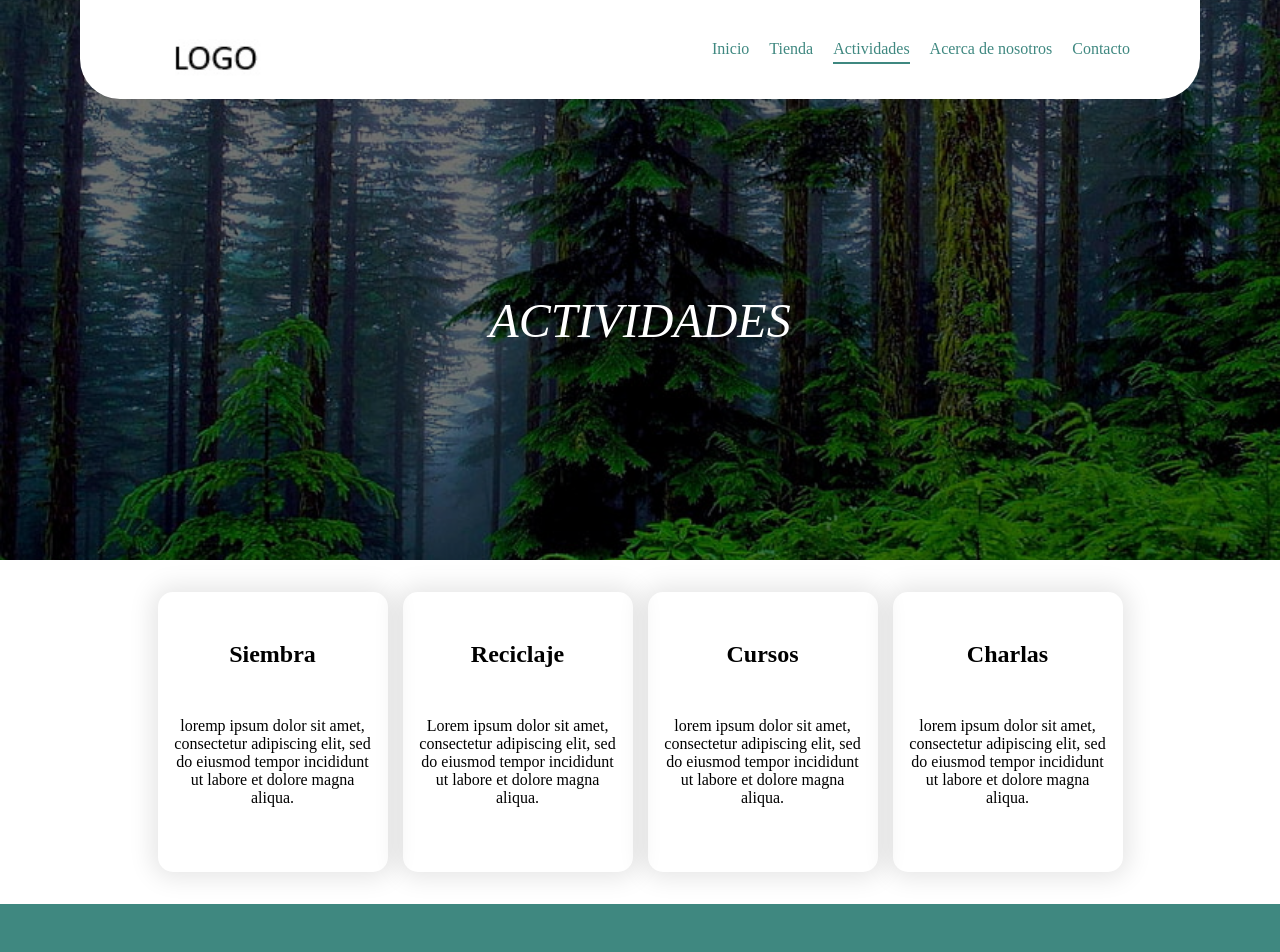
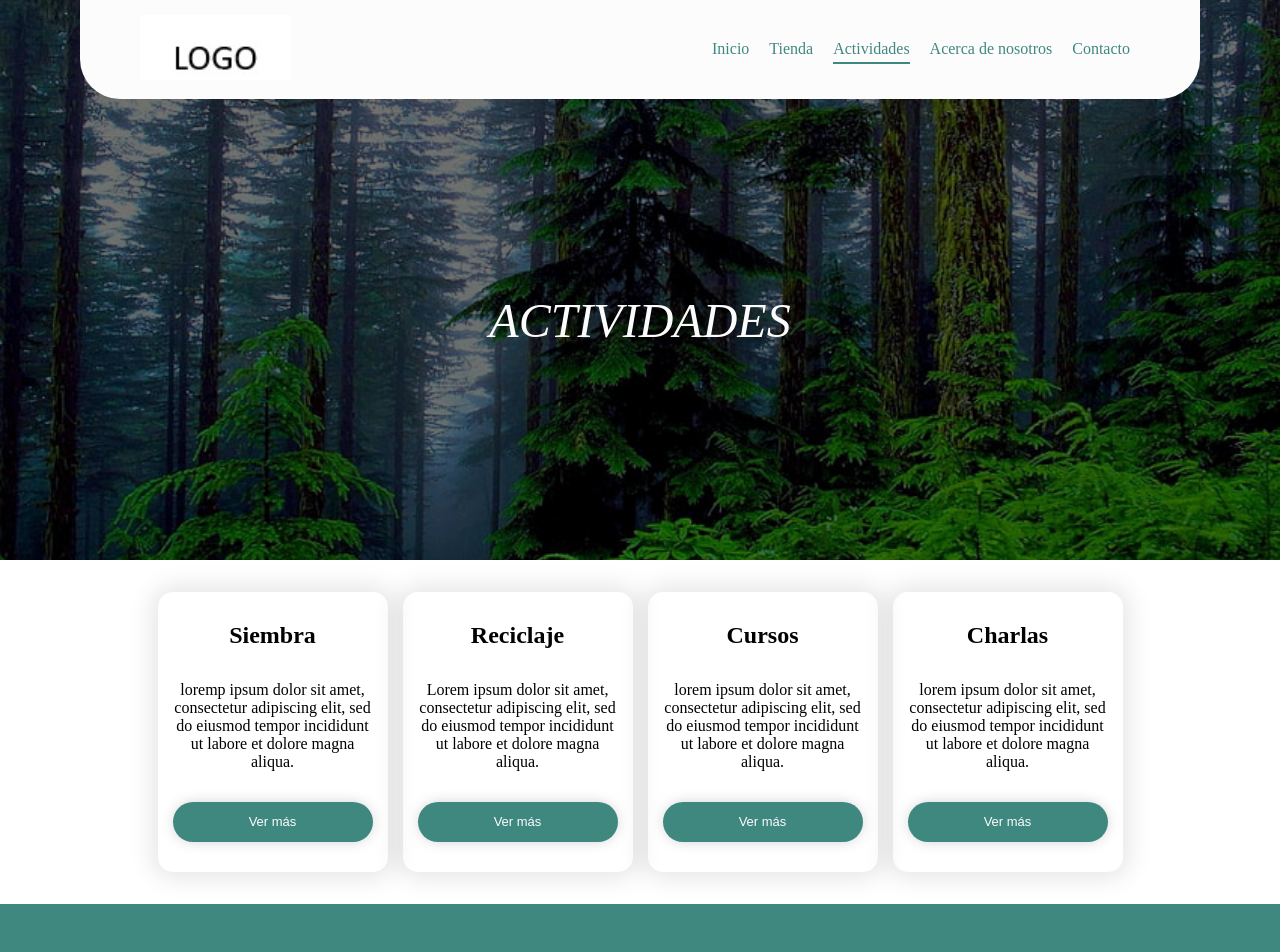
Before and after one commit to usbserviciocomunitario/ViveroWebPage, a React (Vite) app in the folder frontend/: page /actividades in a window 1280 px wide. Shown: the top 952 px of the page. Built offline with nearby package versions, Linux system fonts and the light colour scheme.

Commit message:
Incorporacion de pagina de siembra, conexion con boton y creacion del mismo

```diff
--- a/frontend/package.json
+++ b/frontend/package.json
@@ -10,13 +10,15 @@
     "preview": "vite preview"
   },
   "dependencies": {
-    "@tabler/icons-react": "^2.34.0",
+    "@heroicons/react": "^2.1.1",
+    "@tabler/icons-react": "^2.46.0",
     "react": "^18.2.0",
     "react-dom": "^18.2.0",
     "react-router-dom": "^6.16.0",
     "react-slick": "^0.29.0",
     "slick-carousel": "^1.8.1",
-    "swiper": "^6.8.4"
+    "swiper": "^6.8.4",
+    "tabler-icons-react": "^1.56.0"
   },
   "devDependencies": {
     "@types/react": "^18.2.15",
--- a/frontend/src/components/ActivityCard/ActivityCard.jsx
+++ b/frontend/src/components/ActivityCard/ActivityCard.jsx
@@ -1,12 +1,18 @@
 import React from 'react';
 import PropTypes from 'prop-types';
+import { Button } from '../Button/Button';
 import './ActivityCard.scss';
 
 export const ActivityCard = ({ title, description }) => {
+    const handleButtonClick = () => {
+        window.location.replace('/actividades/siembra');
+    };
+
     return (
         <div className='s-card'>
             <h2 className='s-card__title'>{title}</h2>
             <p className='s-card__description'>{description}</p>
+            <Button children="Ver más" color="primary" onClick={handleButtonClick} />
         </div>
     );
 };
--- /dev/null
+++ b/frontend/src/components/Button/Button.jsx
@@ -0,0 +1,29 @@
+import React from 'react'
+import PropTypes from 'prop-types'
+import * as Icons from '@tabler/icons-react'
+import './Button.scss'
+
+export const CircleButton = ({ iconName, onClick, color, size = 24, customStyle }) => {
+    const IconComponent = Icons[iconName];
+    return (
+        <button className={`circle-button ${color}`} onClick={onClick} style={customStyle}>
+            {iconName && <IconComponent size={size} color={color === "tertiary" ? "#000" : "#FFF"} />}
+        </button>
+    )
+}
+
+export const Button = ({ children, iconName, onClick, color, size = 24, customStyle }) => {
+    const IconComponent = Icons[iconName];
+    return (
+        <button className={`button ${color}`} onClick={onClick} style={customStyle} >
+            {iconName && <IconComponent size={size} color={color === "tertiary" ? "#000" : "#FFF"} />}
+            <span className='button__content'>{children}</span>
+        </button>
+    )
+}
+
+CircleButton.propTypes = {
+    onClick: PropTypes.func,
+    color: PropTypes.string,
+    size: PropTypes.number
+}
--- /dev/null
+++ b/frontend/src/components/Button/Button.scss
@@ -0,0 +1,56 @@
+@import "../../styles/colors.module.scss";
+
+%base-button {
+    display: flex;
+    justify-content: center;
+    align-items: center;
+    border: none;
+    cursor: pointer;
+    transition: opacity 0.2s ease-in-out;
+    box-shadow: 0px 0px 16px -4px rgba(0, 0, 0, 0.3);
+
+    &:hover {
+        opacity: 0.8;
+    }
+
+    &:active {
+        opacity: 0.5;
+    }
+}
+
+.button {
+    @extend %base-button;
+    border-radius: 20px;
+    height: 40px;
+    width: 100%;
+
+
+    &__content {
+        display: flex;
+        align-items: center;
+        gap: 10px;
+        font-size: 13px;
+    }
+}
+
+.circle-button {
+    @extend %base-button;
+    width: 40px;
+    height: 40px;
+    border-radius: 50%;
+}
+
+.primary {
+    background-color: $green;
+    color: $white;
+}
+
+.secondary {
+    background-color: $black;
+    color: $white;
+}
+
+.tertiary {
+    background-color: $white;
+    color: $black;
+}
--- a/frontend/src/pages/Activities.jsx
+++ b/frontend/src/pages/Activities.jsx
@@ -7,6 +7,7 @@ export default function Activities() {
       <>
         <Banner image={BannerImage} title="ACTIVIDADES" compact={true} />
         <ActivityPage />
+
       </>
     )
 }
--- a/frontend/src/styles/colors.module.scss
+++ b/frontend/src/styles/colors.module.scss
@@ -4,7 +4,7 @@ $green: #3f8880;
 $orange: #f1b314;
 $grey: #606060;
 $blue: #002ca3;
-$white: #ffffff;
+$white: #fdfcfc;
 
 :export {
     black: $black;
```
Also changed, not shown: frontend/src/components/ActivitySection/siembra/siembra.jsx (added, +17 -0 lines), frontend/src/components/ActivitySection/siembra/siembra.scss (added), 1 other file (tests, documents, lock files or other folders).
